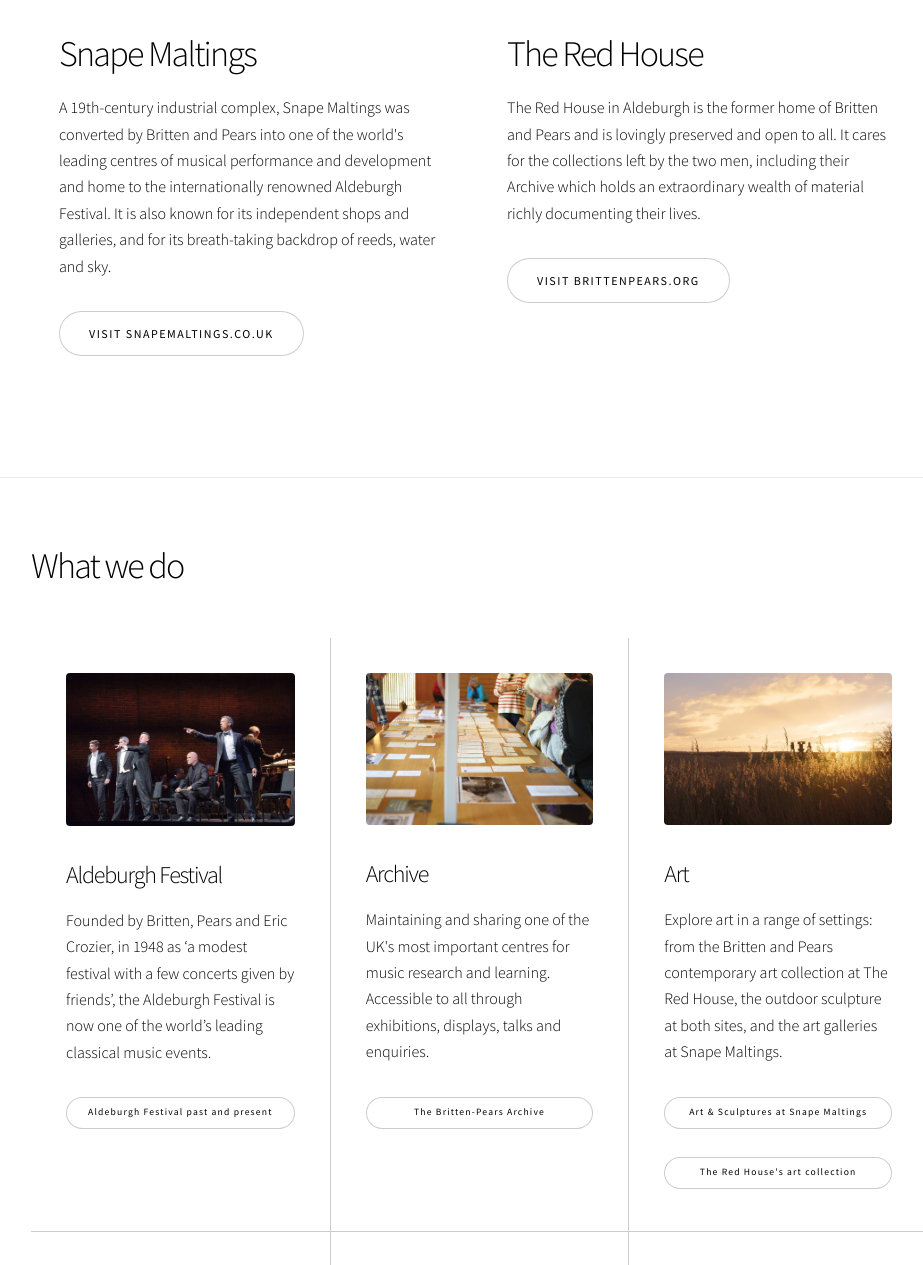
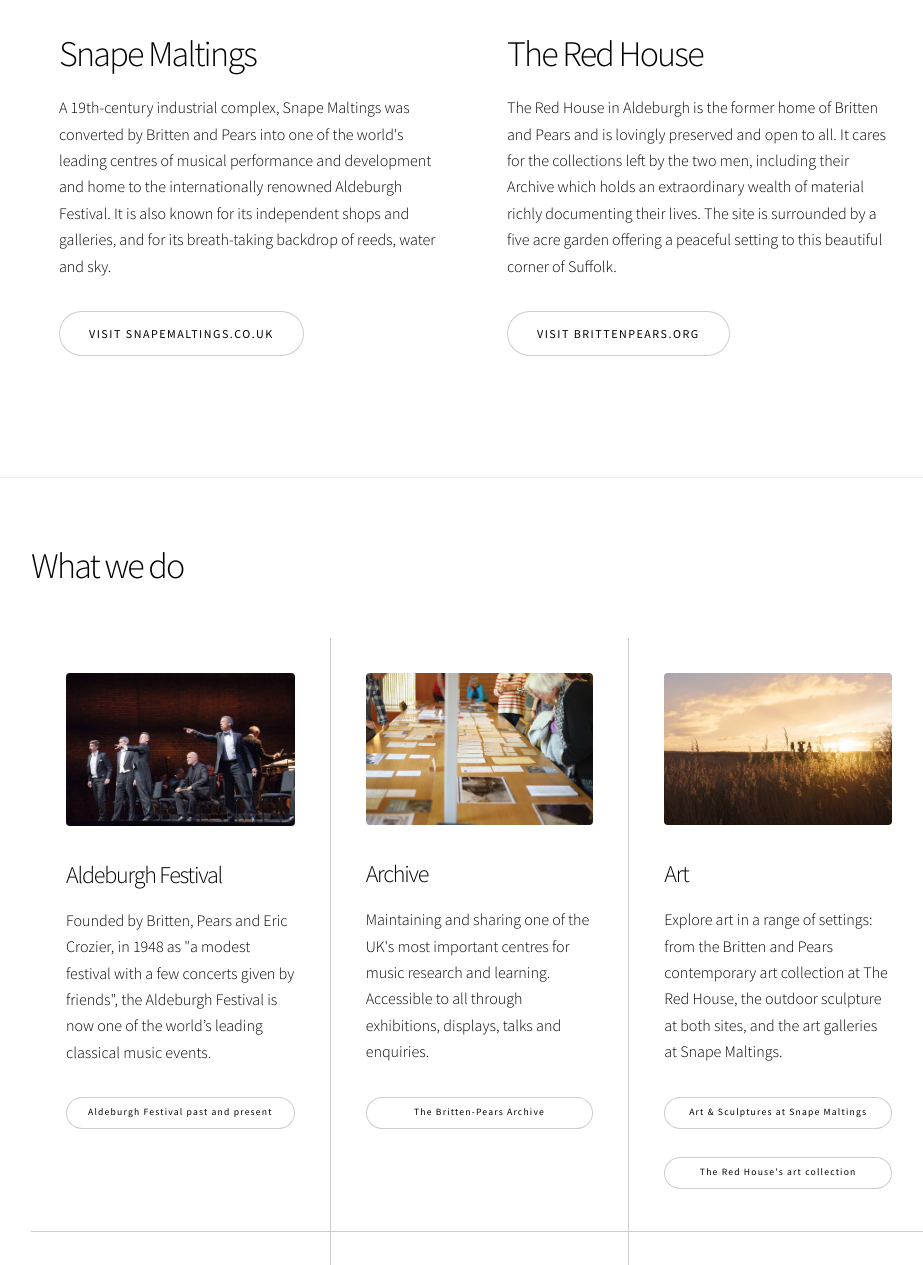
Before and after one commit to aldeburgh/bpa, a plain HTML site: page index.html in a window 1280 px wide. Shown: the part 1795-3060 px from the top of the page, without its empty margins (161-1084 px from the left). Drawn offline with Linux system fonts and the light colour scheme.

Commit message:
update red house copy

```diff
--- a/index.html
+++ b/index.html
@@ -64,7 +64,7 @@
 								<section>
 									<span class="image fit"><img src="images/red-house.jpg" alt=""></span>
 									<h2>The Red House</h2>
-									<p>The Red House in Aldeburgh is the former home of Britten and Pears and is lovingly preserved and open to all. It cares for the collections left by the two men, including their Archive which holds an extraordinary wealth of material richly documenting their lives. </p>
+									<p>The Red House in Aldeburgh is the former home of Britten and Pears and is lovingly preserved and open to all. It cares for the collections left by the two men, including their Archive which holds an extraordinary wealth of material richly documenting their lives. The site is surrounded by a five acre garden offering a peaceful setting to this beautiful corner of Suffolk.</p>
 									<ul class="actions stacked">
 										<li><a href="https://brittenpears.org/" class="button">Visit brittenpears.org</a></li>
 									</ul>
@@ -81,7 +81,7 @@
 								<section>
 									<span class="image fit"><img src="images/aldeburgh-festival.jpg" alt=""></span>
 									<h3>Aldeburgh Festival</h3>
-									<p>Founded by Britten, Pears and Eric Crozier, in 1948 as ‘a modest festival with a few concerts given by friends’, the Aldeburgh Festival is now one of the world’s leading classical music events. </p>
+									<p>Founded by Britten, Pears and Eric Crozier, in 1948 as "a modest festival with a few concerts given by friends", the Aldeburgh Festival is now one of the world’s leading classical music events. </p>
 									<ul class="actions fixed stacked">
 										<li><a href="https://snapemaltings.co.uk/season/aldeburgh-festival/" class="button fit small">Aldeburgh Festival past and present</a></li>
 									</ul>
```
